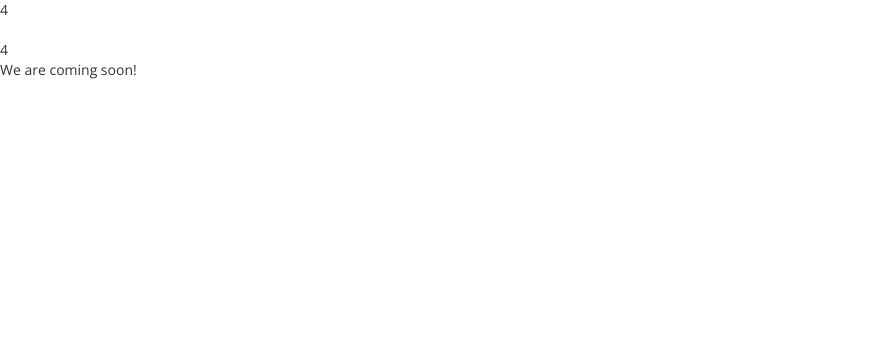
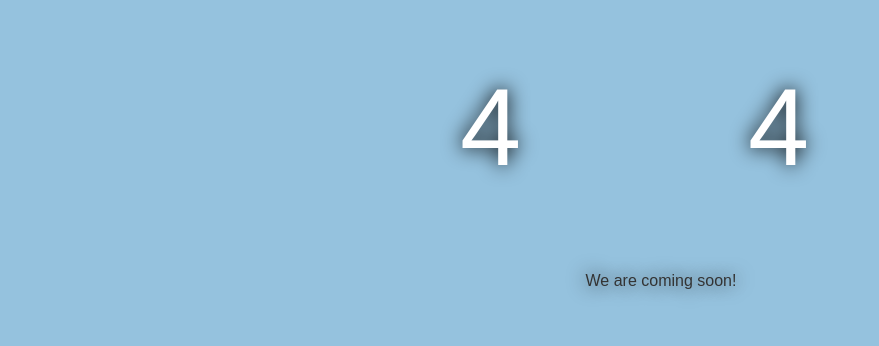
Before and after one commit to ppsquizzes/ppsquizzes.github.io, a plain HTML site: page index.html in a window 1280 px wide. Shown: the whole page, without its empty margins (0-879 px from the left). Drawn offline with nearby package versions, Linux system fonts and the light colour scheme.

Commit message:
Update index.html

```diff
--- a/index.html
+++ b/index.html
@@ -15,6 +15,7 @@
 	<link href="css/bootstrap-theme.min.css" rel="stylesheet" type="text/css">
 	<link href="css/font-awesome.min.css" rel="stylesheet" type="text/css">
 	<link href="css/templatemo_style.css" rel="stylesheet" type="text/css">
+	    <link rel="stylesheet" type="text/css" href="./style.css">
 
 	<script src="https://www.gstatic.com/firebasejs/7.23.0/firebase-auth.js"></script>
 <style>
```
